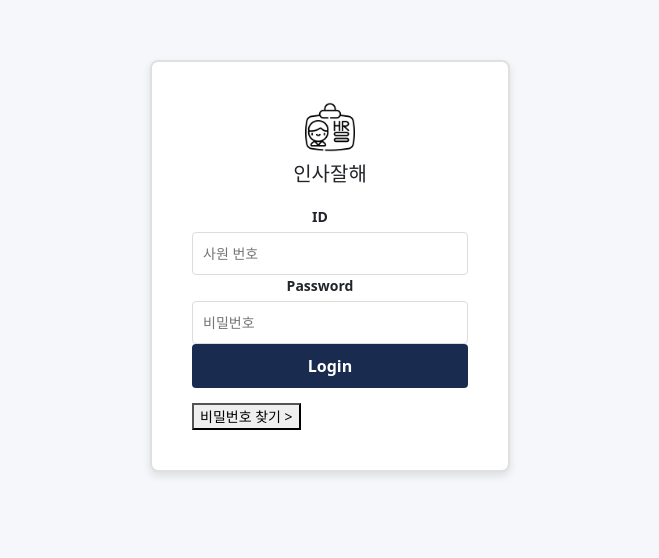
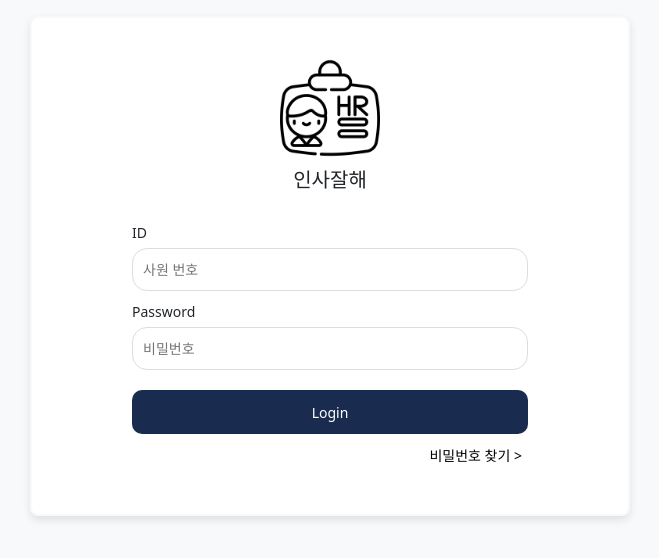
Before and after one commit to wook219/hr-handlers-FE, a React (Create React App) app: page /login in a window 1280 px wide. Shown: the part 154-712 px from the top of the page, without its empty margins (310-969 px from the left). Built offline with nearby package versions, Linux system fonts and the light colour scheme.

Commit message:
feat: login 페이지 css 추가

```diff
--- a/src/pages/Employee/Login.css
+++ b/src/pages/Employee/Login.css
@@ -4,26 +4,31 @@
     justify-content: center;
     align-items: center;
     height: 100vh;
-    background-color: #f5f7fa;
+    background-color: #f8f9fa;
+    width: 100%;
+    margin: 0;
   }
 
   .login-box {
     background: #ffffff;
-    border: 2px solid #e0e0e0;
+    border: 2px solid #f8f9fa;
     border-radius: 8px;
-    padding: 40px;
-    width: 360px;
+    padding: 100px;
+    width: 600px;
+    height: 500px;
     text-align: center;
     box-shadow: 0px 4px 8px rgba(0, 0, 0, 0.1);
+    max-width: 90%;
   }
 
   .login-logo {
-    margin-bottom: 20px;
+    margin-bottom: 30px;
   }
 
   .login-image-logo{
-    height: 50px;
+    height: 100px;
     margin-bottom: 10px;
+    margin-top: -60px;
   }
 
   .login-form {
@@ -37,19 +42,25 @@
 
   .login-label {
     font-size: 14px;
-    font-weight: bold;
+    font-weight: 200;
     display: block;
     margin-bottom: 5px;
-    margin-right: 20px;
+    text-align: left;
+  }
+
+  .login-button-label{
+    font-size: 14px;
+    font-weight: 400;
   }
 
   .login-input {
     width: 100%;
     padding: 10px;
     border: 1px solid #ddd;
-    border-radius: 4px;
+    border-radius: 15px;
     font-size: 14px;
     box-sizing: border-box;
+    margin-bottom: 10px;
   }
 
   .login-input:focus {
@@ -62,26 +73,30 @@
     color: #ffffff;
     border: none;
     padding: 10px 15px;
-    border-radius: 4px;
+    border-radius: 10px;
     width: 100%;
     cursor: pointer;
     font-size: 16px;
     font-weight: bold;
+    margin-top: 10px;
   }
 
-  .login-button:hover {
-    background-color: #1a2f6d;
+  .find-password-container {
+    text-align: right;
   }
 
-  .find-password {
-    margin-right: 100;
-    display: block;
-    margin-top: 15px;
+  .find-password-link {
+    background: none;
+    border: none;
+    color: black;
     font-size: 14px;
-    color: black;
     text-decoration: none;
+    cursor: pointer;
+    margin-top: 10px;
+    display: inline-block;
   }
 
-  .find-password:hover {
-    text-decoration: underline;
+  .find-password-link:hover {
+    text-decoration: underline; /* 호버 시 밑줄 추가 */
+    color: #4a90e2;
   }
--- a/src/pages/Employee/Login.js
+++ b/src/pages/Employee/Login.js
@@ -13,6 +13,7 @@ const Login = () => {
   const handleLogin = async (e) => {
     e.preventDefault();
 
+    // 유효성 검사
     if (!empNo.trim()) {
       alert("사원 번호를 입력해주세요.");
       return;
@@ -70,12 +71,16 @@ const Login = () => {
             />
           </div>
           <button type="submit" className="login-button">
-            Login
+            <label className="login-button-label">Login</label>
           </button>
         </form>
-        <button className="find-password" onClick={() => setModalOpen(true)}>
-          비밀번호 찾기 &gt;
-        </button>
+        <div className="find-password-container">
+            <button
+                className="find-password-link"
+                onClick={() => setModalOpen(true)}>
+                비밀번호 찾기 &gt;
+            </button>
+        </div>
       </div>
 
       {/* 모달 컴포넌트 */}
```
